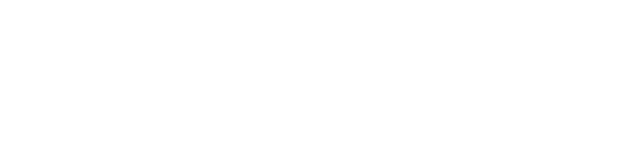
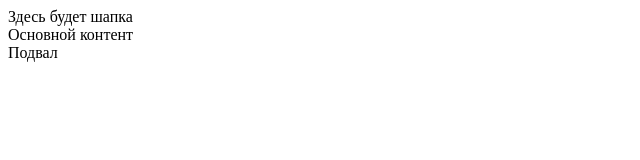
Before and after one commit to ringabi/layout-designer-project-lvl1, a plain HTML site: page index.html in a window 1280 px wide. Shown: the whole page, without its empty margins (0-640 px from the left). Drawn offline with Linux system fonts and the light colour scheme.

Commit message:
Второй шаг

```diff
--- a/index.html
+++ b/index.html
@@ -9,6 +9,8 @@
     <link rel="stylesheet" href="styles/style.css">
 </head>
 <body>
-
+<header>Здесь будет шапка</header>
+<main>Основной контент</main>
+<footer>Подвал</footer>
 </body>
 </html>
```
